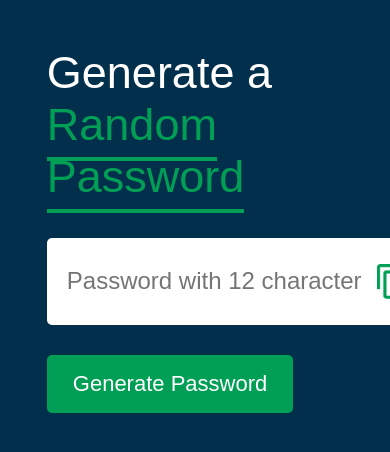
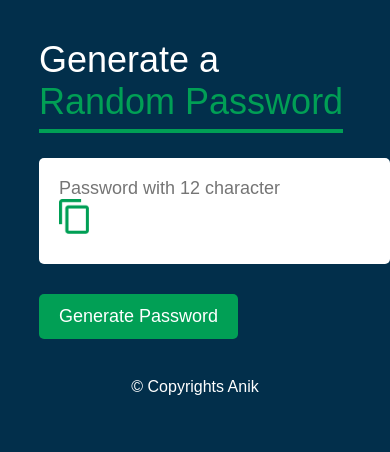
Before and after one commit to aniksaha12/randam-password-generator, a plain HTML site: page index.html in a window 390 px wide. Drawn offline with Linux system fonts and the light colour scheme.

Commit message:
copyrights and responsive

```diff
--- a/index.html
+++ b/index.html
@@ -16,6 +16,7 @@
         </div>
         <button onclick="createPassword()">Generate Password</button>
     </div>
+    <footer class="footer">© Copyrights Anik</footer>
     <script>
         const passwordBox = document.getElementById("password");
         const length = 12;
--- a/style.css
+++ b/style.css
@@ -4,15 +4,18 @@
     font-family: 'Poppins', sans-serif;
     box-sizing: border-box;
 }
+
 body {
     background-color: #022f4b;
     color:#fff;
 }
+
 .container {
     margin: 12%;
     width: 90%;
     max-width: 700px;
 }
+
 .display {
     width: 100%;
     margin-top: 10%;
@@ -25,28 +28,34 @@ body {
     padding: 26px 20px;
     border-radius: 5px;
 }
-.container h1{
+
+.container h1 {
     font-weight: 500;
     font-size: 45px;
 }
-.container h1 span{
+
+.container h1 span {
     color: #019f55;
     border-bottom: 4px solid #019f55;
     padding-bottom: 7px;
 }
+
 .display img {
     width: 30px;
     cursor: pointer;
 }
+
 .display input {
     border: 0;
     outline: 0;
     font-size: 24px;
 }
+
 .container button img {
     width: 28px;
     margin-right: 10px;
 }
+
 .container button {
     border: 0;
     outline: 0;
@@ -61,7 +70,47 @@ body {
     border-radius: 5px;
     cursor: pointer;
 }
+
 .copy-icon {
     width: 20px;
     cursor: pointer;
 }
+
+.footer {
+    align-items: center;
+    justify-content: center;
+    display: flex;
+}
+
+/* Media Queries for Mobile Devices */
+
+@media only screen and (max-width: 768px) {
+    .container {
+        margin: 10%;
+    }
+
+    .container h1 {
+        font-size: 36px;
+    }
+
+    .display {
+        flex-direction: column;
+        align-items: flex-start;
+        justify-content: center;
+        padding: 20px;
+    }
+
+    .display img {
+        margin-bottom: 10px;
+    }
+
+    .display input {
+        width: 100%;
+        font-size: 18px;
+    }
+
+    .container button {
+        font-size: 18px;
+        padding: 12px 20px;
+    }
+}
```
